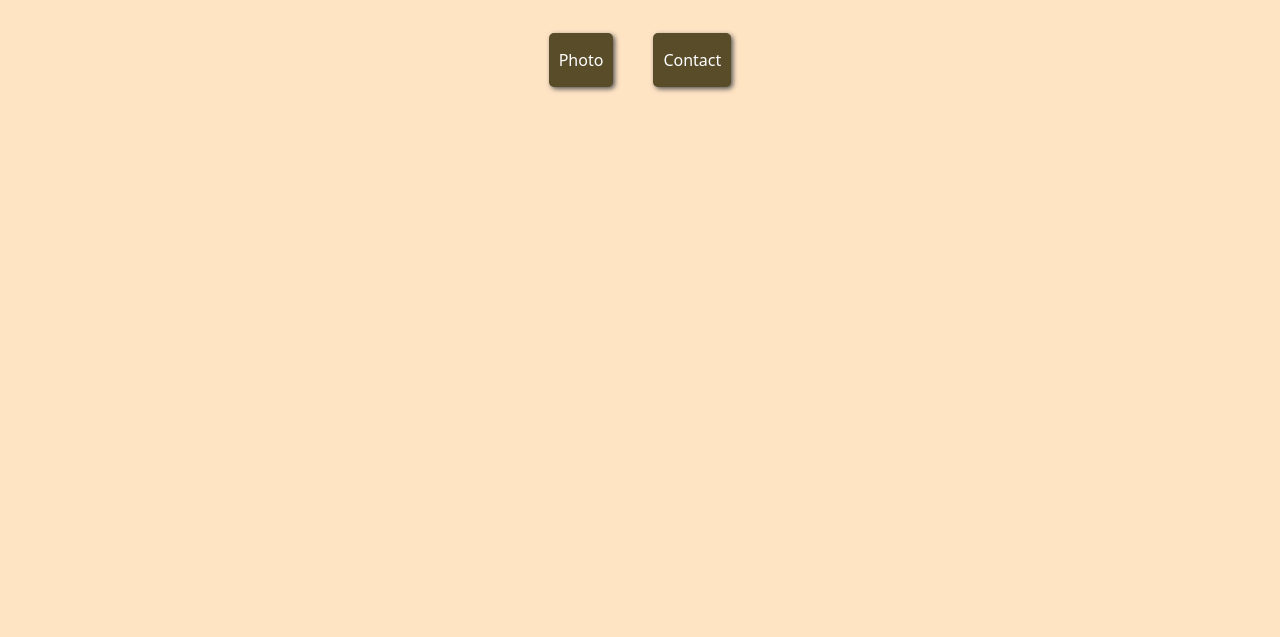
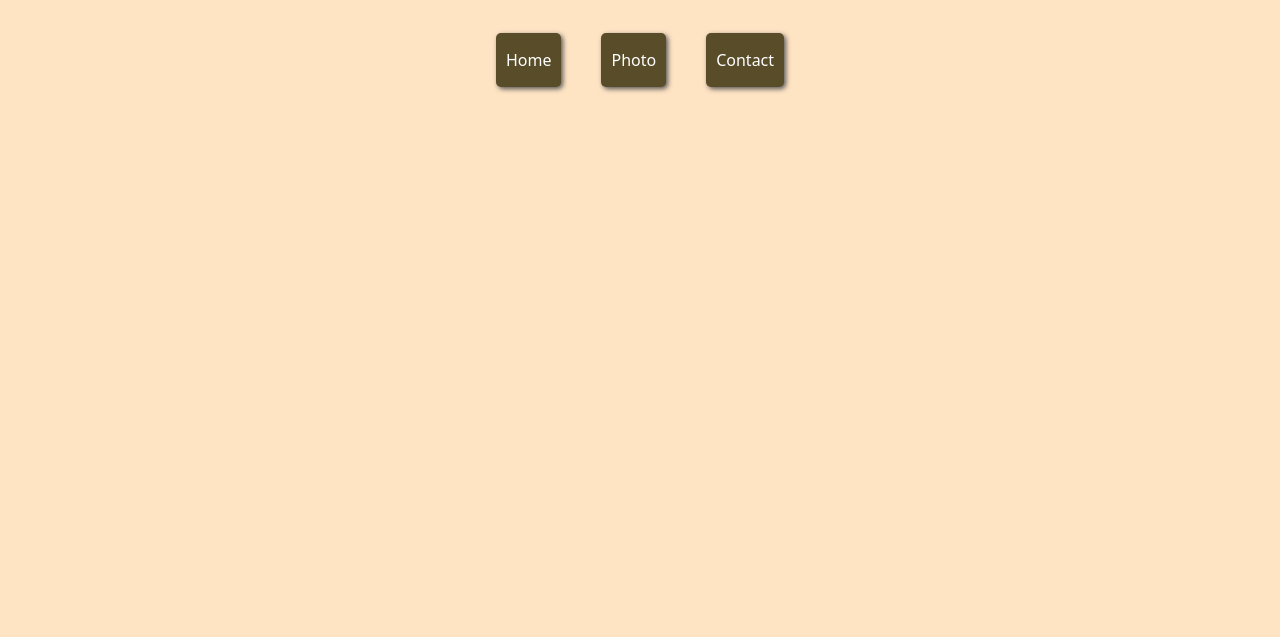
Before and after one commit to EmmeRox/Croissant, a plain HTML site: page index.html in a window 1280 px wide. Shown: the part 163-800 px from the top of the page. Drawn offline with nearby package versions, Linux system fonts and the light colour scheme.

Commit message:
Added third link

```diff
--- a/index.html
+++ b/index.html
@@ -28,6 +28,7 @@
       </p>
     </div>
     <div class="links">
+      <a href="/" class="link">Home</a>
       <a href="/photo.html" class="link">Photo</a>
       <a href="/contact.html" class="link">Contact</a>
     </div>
```
